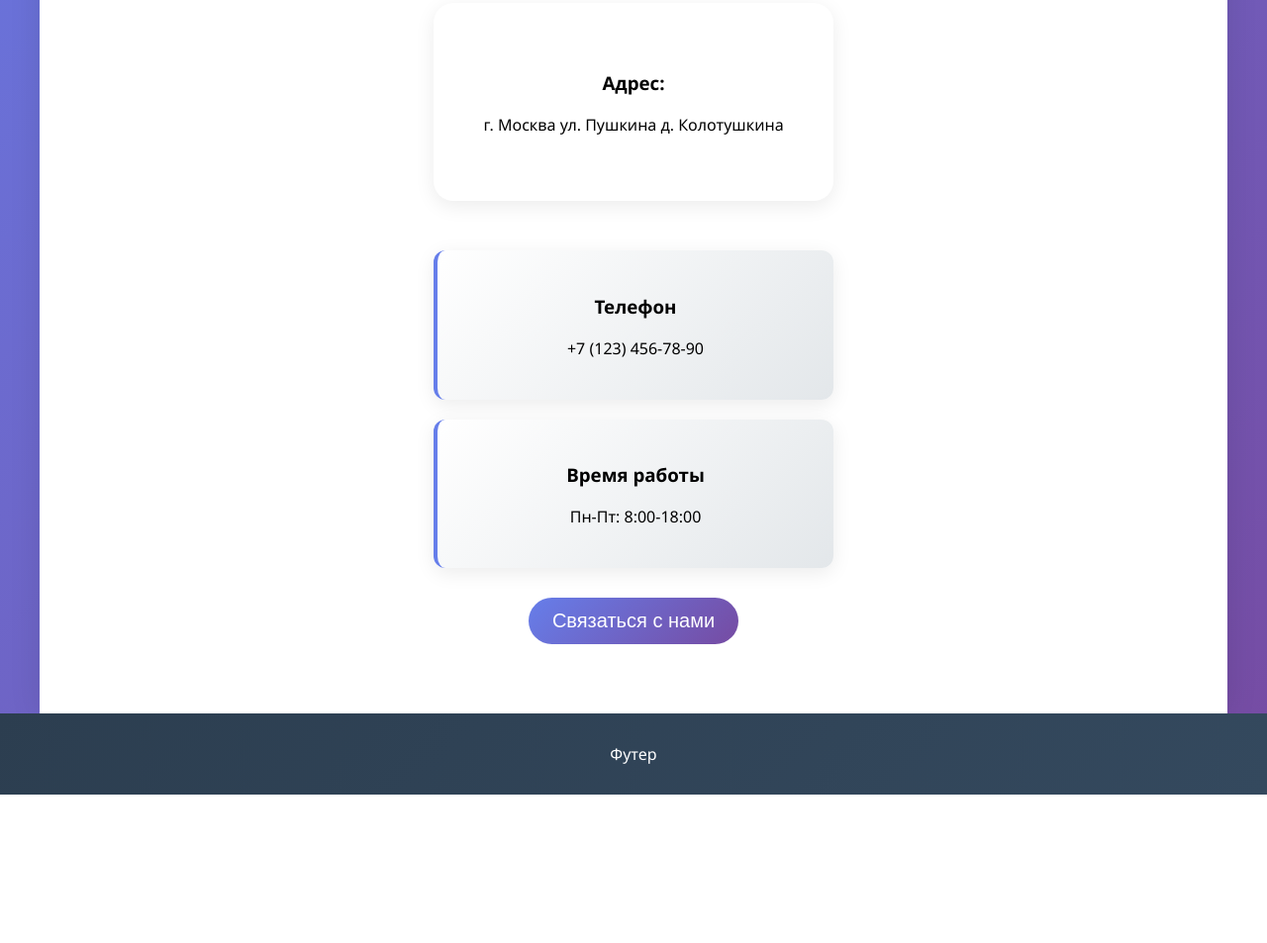
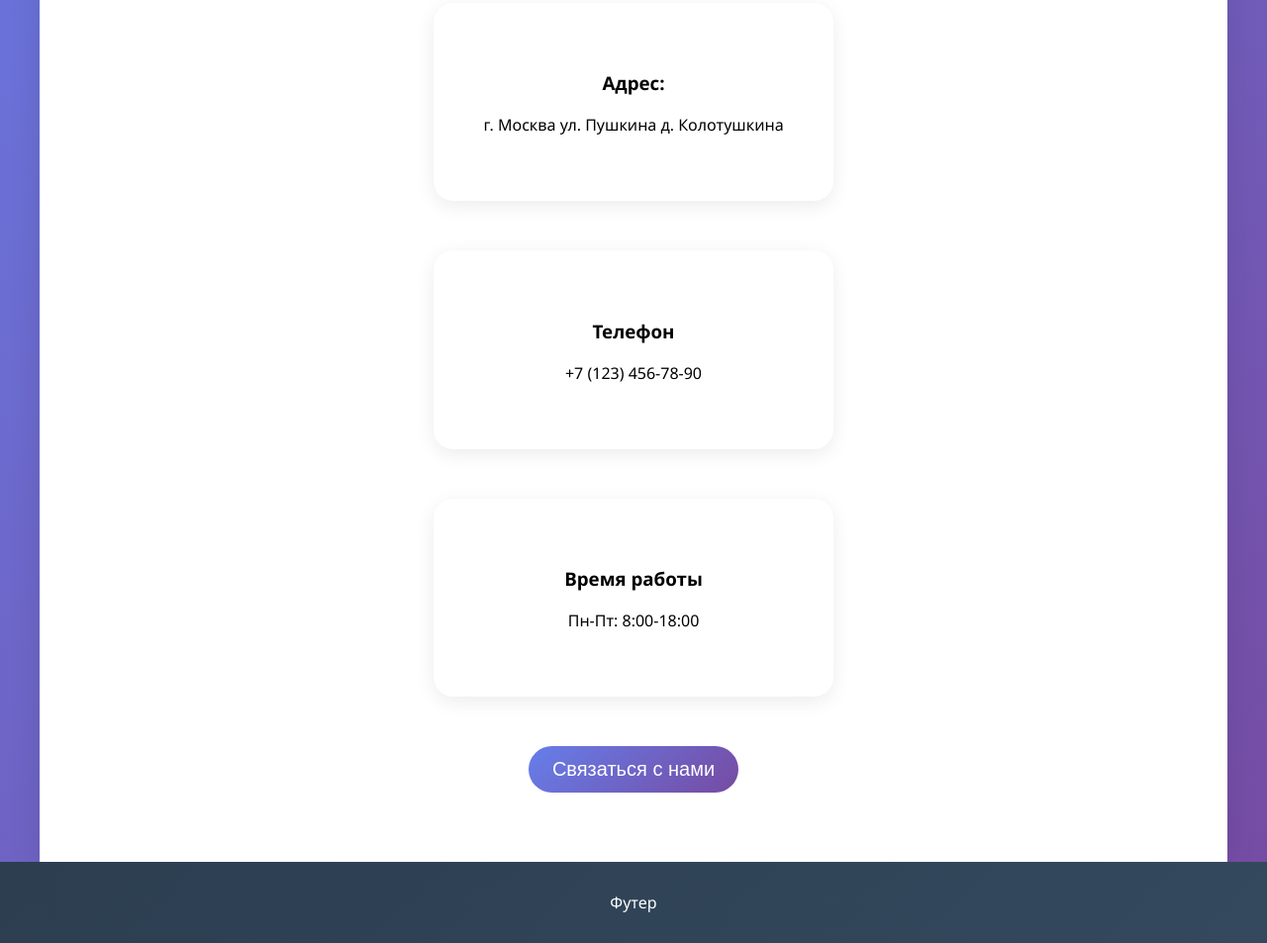
Before and after one commit to zoid603/frontend-and-backend-practice, a plain HTML site: page pages/contacts.html in a window 1280 px wide. Shown: the part 672-1625 px from the top of the page at 99% size. Before the commit the page ends 1475 px from the top, so only its background shows below. Drawn offline with Linux system fonts and the light colour scheme.

Commit message:
upd contacts page

```diff
--- a/pages/contacts.html
+++ b/pages/contacts.html
@@ -37,13 +37,13 @@
                             <p>г. Москва ул. Пушкина д. Колотушкина</p>
                         </section>
 
-                        <section class="contacts-info">
+                        <section class="contacts-block">
                             <h3>Телефон</h3>
                             <p>+7 (123) 456-78-90</p>
 
                         </section>
 
-                        <section class="contacts-info">
+                        <section class="contacts-block">
                             <h3>Время работы</h3>
                             <p>Пн-Пт: 8:00-18:00</p>
 
--- a/style/styles.css
+++ b/style/styles.css
@@ -297,15 +297,6 @@ body {
     box-shadow: 0 5px 20px rgba(0,0,0,0.08);
 }
 
-.contacts-info{
-    background: linear-gradient(135deg, #ffffff 0%, #e3e7ea 100%);
-    padding: 25px;
-    margin: 20px 0;
-    border-radius: 12px;
-    box-shadow: 0 5px 20px rgba(0,0,0,0.08);
-    border-left: 4px solid #667eea;
-
-}
 
 
 
```
